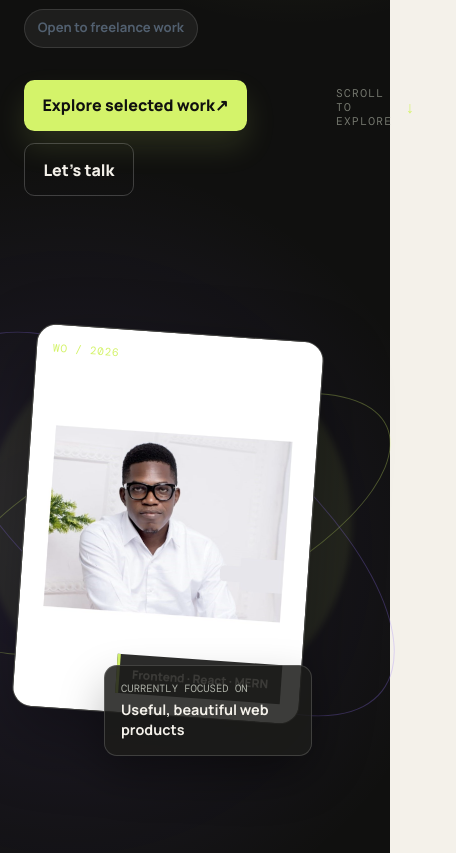
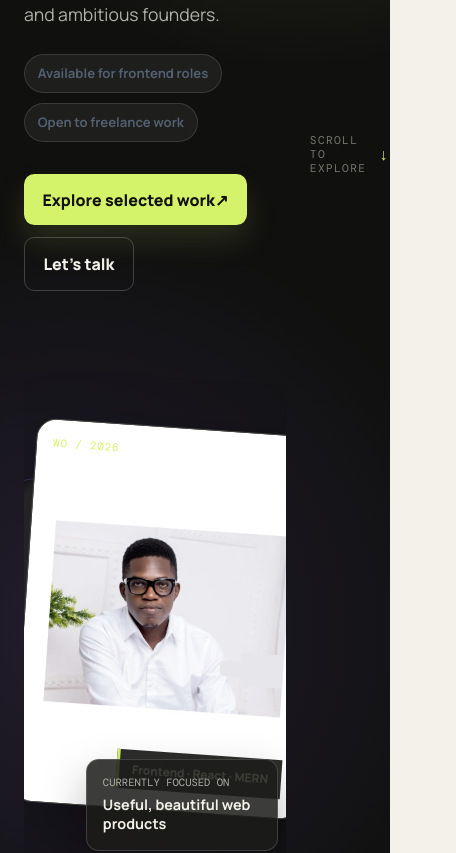
Before and after one commit to waleowootori/portfolio-website, a React (Vite) app in the folder Portfoliosite/: page / in a window 390 px wide. Shown: the part 783-1636 px from the top of the page, 456 px wide, since content can reach past the window. Built offline with nearby package versions, Linux system fonts and the light colour scheme.

Commit message:
Fix mobile horizontal overflow

```diff
--- a/Portfoliosite/src/index.css
+++ b/Portfoliosite/src/index.css
@@ -3,7 +3,9 @@
 @tailwind components;
 @tailwind utilities;
 
-html { scroll-behavior: smooth; }
+html { scroll-behavior: smooth; max-width: 100%; overflow-x: hidden; }
+html, body { max-width: 100%; overflow-x: hidden; }
+#root { max-width: 100%; overflow-x: hidden; }
 .site-nav { background: rgba(16, 16, 15, .93); border-bottom: 1px solid rgba(255,255,255,.1); backdrop-filter: blur(18px); }
 .site-nav .text-slate-700 { color: #d7d7ce; }
 .site-nav .hover\:bg-slate-100:hover { background: rgba(255,255,255,.08); }
@@ -97,4 +99,4 @@ body { background: #f4f1ea; color: #171715; font-family: 'Manrope', ui-sans-seri
 .closing-section h2 { max-width: 56rem; margin: 1rem auto 0; font: 700 clamp(3rem, 7vw, 7rem) 'Space Grotesk', sans-serif; letter-spacing: -.085em; line-height: .9; }
 .closing-section > div > p:not(.eyebrow) { max-width: 30rem; margin: 1.5rem auto 0; color: #aeb1a8; }
 @keyframes drift { 0%, 100% { transform: translateY(0); } 50% { transform: translateY(5px); } }
-@media (max-width: 800px) { .home-hero-grid { grid-template-columns: 1fr; gap: 2rem; } .hero-art-wrap { min-height: 31rem; } .hero-photo-wrap { width: 18rem; height: 24rem; } .hero-float-card { right: 0; bottom: 1rem; } .capability-grid, .featured-projects { grid-template-columns: 1fr; } .work-heading { align-items: start; flex-direction: column; } .process-row { grid-template-columns: 3rem 1fr; gap: 1rem; } .process-row p { grid-column: 2; } }
+@media (max-width: 800px) { .home-hero-grid { grid-template-columns: 1fr; gap: 2rem; } .hero-art-wrap { min-height: 31rem; width: 100%; overflow: hidden; } .orbit-one { width: 22rem; height: 9rem; } .orbit-two { width: 25rem; height: 11rem; } .hero-photo-wrap { width: 18rem; height: 24rem; } .hero-float-card { right: .5rem; bottom: 1rem; max-width: 12rem; } .capability-grid, .featured-projects { grid-template-columns: 1fr; } .work-heading { align-items: start; flex-direction: column; } .process-row { grid-template-columns: 3rem 1fr; gap: 1rem; } .process-row p { grid-column: 2; } }
```
